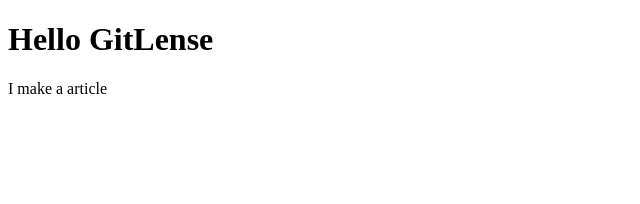
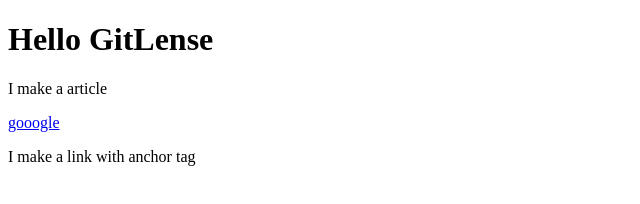
Before and after one commit to fereshteh-dehghani/gitLens-ClassA, a plain HTML site: page index.html in a window 1280 px wide. Shown: the whole page, without its empty margins (0-640 px from the left). Drawn offline with Linux system fonts and the light colour scheme.

Commit message:
make a anchortag

```diff
--- a/index.html
+++ b/index.html
@@ -13,6 +13,8 @@
     <main>
         <article>
             <p>I make a article</p>
+            <a href="https://google.com">gooogle</a>
+           <p>I make a link with anchor tag</p>
         </article>
     </main>
 </body>
```
